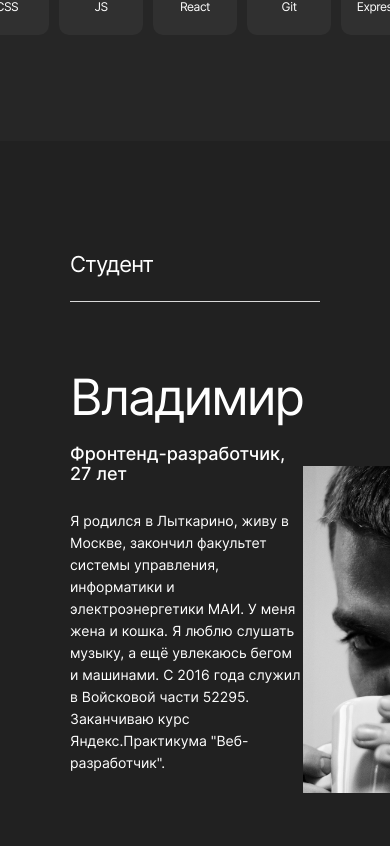
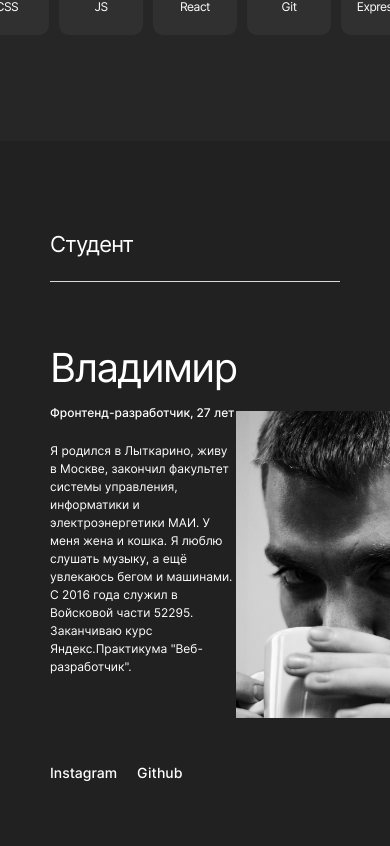
Before and after one commit to Vovkasquid/movies-explorer-frontend, a React (Create React App) app: page / in a window 390 px wide. Shown: the part 2278-3124 px from the top of the page. Built offline with nearby package versions, Linux system fonts and the light colour scheme.

Commit message:
feat: стилизовать AboutMe для 768px

```diff
--- a/src/components/AboutMe/AboutMe.css
+++ b/src/components/AboutMe/AboutMe.css
@@ -87,3 +87,29 @@
   height:327px;
   object-fit: cover;
 }
+
+@media (max-width: 768px) {
+  .about-me {
+    padding: 90px 50px 91px 50px;
+  }
+  .about-me__info-title {
+    font-size: 40px;
+    line-height: 40px;
+    margin: 0 0 16px 0;
+  }
+  .about-me__info-subtitle {
+    font-size: 12px;
+    line-height: 18px;
+    margin: 0 0 20px 0;
+  }
+  .about-me__info-description {
+    font-size: 12px;
+    line-height: 18px;
+    max-width: 364px;
+    margin: 0 0 87px 0;
+  }
+  .about-me__photo {
+    width: 255px;
+    height: 307px;
+  }
+}
```
